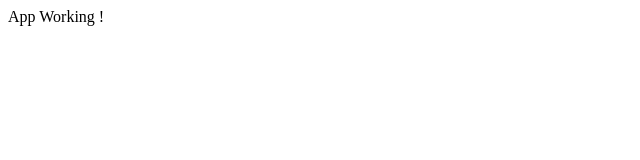
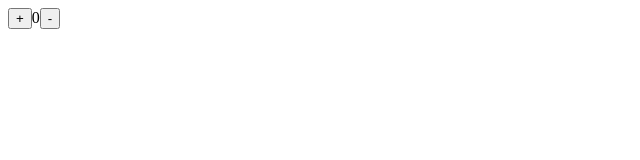
Before and after one commit to cailudys/redux_practice, a React (Create React App) app: page / in a window 1280 px wide. Shown: the top 160 px of the page, without its empty margins (0-640 px from the left). Built offline with nearby package versions, Linux system fonts and the light colour scheme.

Commit message:
使用redux-react链接react和redux

```diff
--- /dev/null
+++ b/src/components/Counter.js
@@ -0,0 +1,29 @@
+import React from "react";
+import { connect } from "react-redux";
+
+function Counter(props) {
+  return (
+    <div>
+      <button onClick={props.increment}>+</button>
+      <span>{props.count}</span>
+      <button onClick={props.decrement}>-</button>
+    </div>
+  );
+}
+
+// 此函数要求返回值是一个对象，对象里的属性都会被映射到组件的props对象上
+// 也就是说如果返回值是{a:1}  那么在Counter组件中就可以通过props.a取到1
+const mapStateToProps = (state) => ({
+  count: state.count,
+});
+
+const mapDispatchToProps = (dispatch) => ({
+  increment() {
+    dispatch({ type: "increment" });
+  },
+  decrement() {
+    dispatch({ type: "decrement" });
+  },
+});
+
+export default connect(mapStateToProps, mapDispatchToProps)(Counter);
--- a/src/index.js
+++ b/src/index.js
@@ -1,10 +1,38 @@
 import React from "react";
 import ReactDOM from "react-dom/client";
 import App from "./App";
+import Counter from "./components/Counter";
+import { createStore } from "redux";
+import { Provider } from "react-redux";
+
+const initialState = {
+  count: 0,
+};
+
+// 这是一个reducer函数，在createStore方法中会被回调，回调时会依次传入 state， action两个参数。
+// 所以我们定义reducer函数的时候，就应该加上对应的形参，并在函数里面需要的地方使用这些形参。
+function reducer(state = initialState, action) {
+  switch (action.type) {
+    case "increment":
+      return {
+        count: state.count + 1,
+      };
+    case "decrement":
+      return {
+        count: state.count - 1,
+      };
+    default:
+      return state;
+  }
+}
+
+const store = createStore(reducer);
 
 const root = ReactDOM.createRoot(document.getElementById("root"));
+
+// 通过provider组件，将 store放在了全局组件可以够得到的地方。
 root.render(
-  <React.StrictMode>
-    <App />
-  </React.StrictMode>
+  <Provider store={store}>
+    <Counter />
+  </Provider>
 );
```
